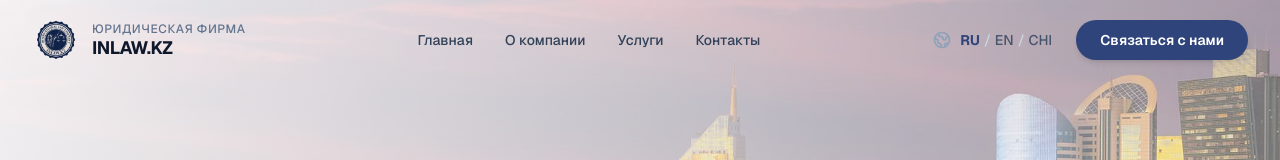
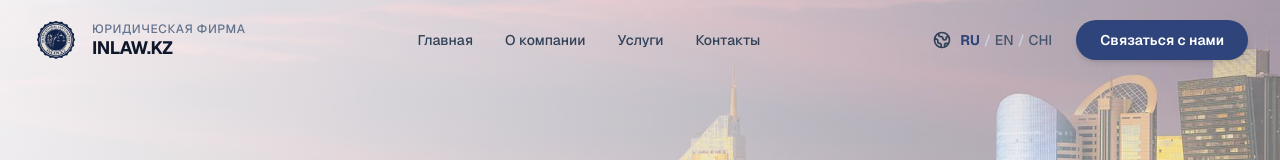
Before and after one commit to Alikhan-rgb1/inlaw.kz.web, a Next.js app: page / in a window 1280 px wide. Shown: the top 160 px of the page. Built offline with nearby package versions, Linux system fonts and the light colour scheme.

Commit message:
Increase visibility of globe icon in Navbar

```diff
--- a/src/components/Navbar.tsx
+++ b/src/components/Navbar.tsx
@@ -84,7 +84,7 @@
         <div className="hidden md:flex items-center gap-6">
           {/* Language Switcher */}
           <div className="flex items-center gap-2 text-sm font-medium text-slate-600 dark:text-slate-300">
-            <svg className="h-5 w-5 text-slate-400" fill="none" viewBox="0 0 24 24" stroke="currentColor">
+            <svg className="h-5 w-5 text-slate-700 dark:text-slate-200" fill="none" viewBox="0 0 24 24" stroke="currentColor">
               <path strokeLinecap="round" strokeLinejoin="round" strokeWidth={2} d="M3.055 11H5a2 2 0 012 2v1a2 2 0 002 2 2 2 0 012 2v2.945M8 3.935V5.5A2.5 2.5 0 0010.5 8h.5a2 2 0 012 2 2 2 0 104 0 2 2 0 012-2h1.064M15 20.488V18a2 2 0 012-2h3.064M21 12a9 9 0 11-18 0 9 9 0 0118 0z" />
             </svg>
             <div className="flex items-center gap-1">
```
